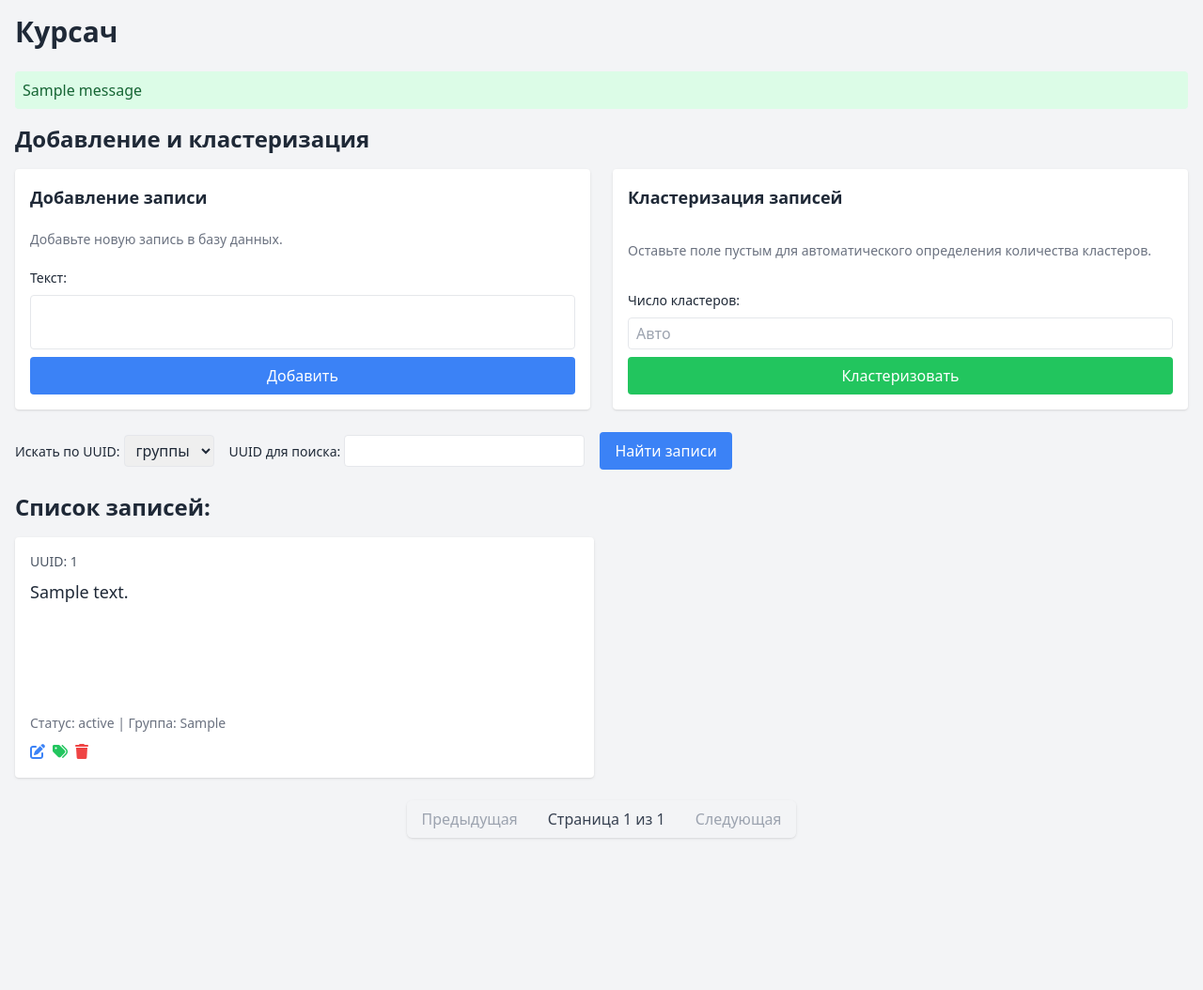
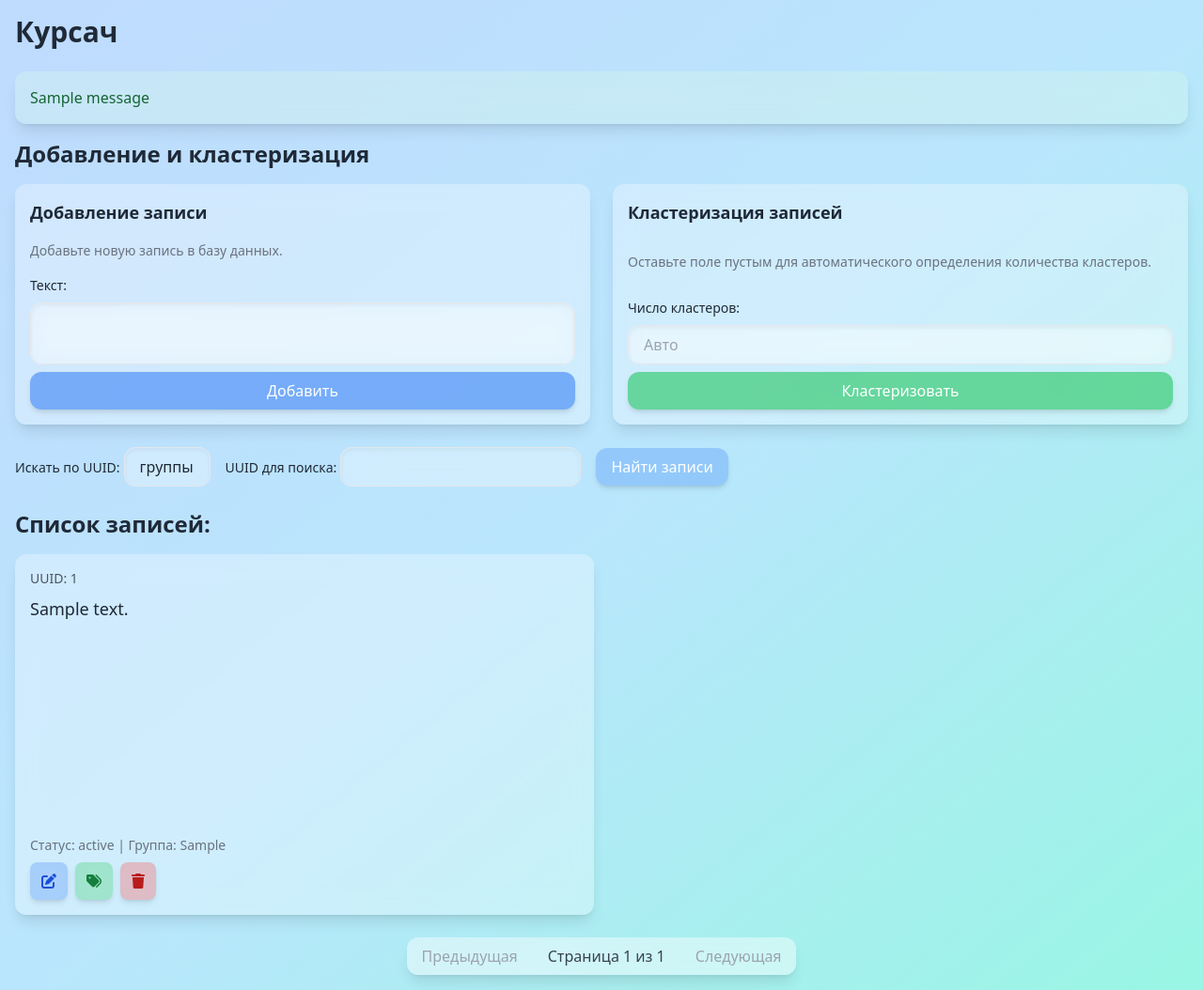
Before and after one commit to StoreksFeed/EduClassificationSystem, a Django app: template web/dashboard/templates/index.html in a window 1280 px wide. Shown: the whole page at 94% size. Before the commit the page ends 893 px from the top, so only its background shows below. Run offline with Django 5.2, Linux system fonts and the light colour scheme; the template is opened without the code that fills it: most values are stand-ins (such as "Sample title", 1, 10 or a date in 2020); one stand-in notice (Sample message) is shown; some libraries are stand-ins or nearby versions.

Commit message:
Updated some styles

```diff
--- a/web/dashboard/templates/components/add_and_cluster.html
+++ b/web/dashboard/templates/components/add_and_cluster.html
@@ -1,22 +1,22 @@
 <div class="grid grid-cols-1 md:grid-cols-2 gap-6 mb-6">
     <!-- Добавление записи -->
-    <div class="flex flex-col justify-between h-64 p-4 bg-white rounded shadow dark:bg-gray-800">
+    <div class="flex flex-col justify-between h-64 p-4 bg-white/30 backdrop-blur-md rounded-xl shadow-lg dark:bg-gray-800/30 dark:backdrop-blur-md">
         <h3 class="text-lg font-semibold">Добавление записи</h3>
         <p class="text-sm text-gray-500 dark:text-gray-400">Добавьте новую запись в базу данных.</p>
         <form action="{% url 'addEntry' %}" method="post" class="flex flex-col gap-2">
             {% csrf_token %}
             <label for="text" class="text-sm">Текст:</label>
             <textarea id="text" name="text"
-                class="w-full h-full px-2 py-1 border rounded resize-none dark:bg-gray-700 dark:border-gray-600"></textarea>
+                class="w-full h-full px-4 py-2 bg-white/30 backdrop-blur-md border rounded-xl shadow-inner resize-none dark:bg-gray-800/30 dark:border-gray-700"></textarea>
             <button type="submit"
-                class="px-4 py-2 bg-blue-500 text-white rounded hover:bg-blue-600 dark:bg-blue-700 dark:hover:bg-blue-800">
+                class="px-4 py-2 bg-blue-500/60 text-white rounded-xl shadow-md hover:bg-blue-500/80 dark:bg-blue-700/30 dark:hover:bg-blue-700/50">
                 Добавить
             </button>
         </form>
     </div>
 
     <!-- Кластеризация записей -->
-    <div class="flex flex-col justify-between h-64 p-4 bg-white rounded shadow dark:bg-gray-800">
+    <div class="flex flex-col justify-between h-64 p-4 bg-white/30 backdrop-blur-md rounded-xl shadow-lg dark:bg-gray-800/30 dark:backdrop-blur-md">
         <h3 class="text-lg font-semibold">Кластеризация записей</h3>
         <p class="text-sm text-gray-500 dark:text-gray-400">Оставьте поле пустым для автоматического определения
             количества кластеров.</p>
@@ -24,9 +24,9 @@
             {% csrf_token %}
             <label for="clusterCount" class="text-sm">Число кластеров:</label>
             <input type="number" id="clusterCount" name="clusterCount" min="1" placeholder="Авто"
-                class="px-2 py-1 border rounded dark:bg-gray-700 dark:border-gray-600">
+                class="px-4 py-2 bg-white/30 backdrop-blur-md border rounded-xl shadow-inner dark:bg-gray-800/30 dark:border-gray-700">
             <button type="submit"
-                class="px-4 py-2 bg-green-500 text-white rounded hover:bg-green-600 dark:bg-green-700 dark:hover:bg-green-800">
+                class="px-4 py-2 bg-green-500/60 text-white rounded-xl shadow-md hover:bg-green-500/80 dark:bg-green-700/30 dark:hover:bg-green-700/50">
                 Кластеризовать
             </button>
         </form>
--- a/web/dashboard/templates/components/entry_list.html
+++ b/web/dashboard/templates/components/entry_list.html
@@ -1,11 +1,12 @@
 <div class="grid grid-cols-1 md:grid-cols-2 gap-4">
     {% for entry in page_obj %}
-    <div class="flex flex-col justify-between h-64 p-4 bg-white rounded shadow dark:bg-gray-800">
+    <div
+        class="flex flex-col justify-between h-96 p-4 bg-white/30 backdrop-blur-md rounded-xl shadow-lg dark:bg-gray-700/20">
         <p class="mb-2 text-sm text-gray-600 dark:text-gray-400">UUID: {{ entry.uuid }}</p>
         <div class="flex-1 mb-2 overflow-y-scroll" id="text-container-{{ entry.uuid }}">
             <p class="text-lg font-medium" id="text-view-{{ entry.uuid }}">{{ entry.text }}</p>
             <textarea id="text-edit-{{ entry.uuid }}"
-                class="hidden w-full h-full px-2 py-1 border rounded resize-none dark:bg-gray-700 dark:border-gray-600"></textarea>
+                class="hidden w-full h-full px-4 py-2 bg-white/30 backdrop-blur-md border rounded-xl shadow-inner resize-none dark:bg-gray-800/30 dark:border-gray-700 dark:text-gray-200"></textarea>
         </div>
         <div class="mt-auto">
             <p class="mb-2 text-sm text-gray-500 dark:text-gray-400">
@@ -16,31 +17,38 @@
                 </a>
             </p>
             <div class="flex gap-2">
+                <!-- Edit Button -->
                 <button onclick="toggleEdit('{{ entry.uuid }}')"
-                    class="text-blue-500 hover:text-blue-700 dark:text-blue-300 dark:hover:text-blue-400">
+                    class="px-3 py-2 bg-blue-500/30 backdrop-blur-md text-blue-700 rounded-lg shadow-md hover:bg-blue-500/50 dark:bg-blue-700/30 dark:text-blue-300 dark:hover:bg-blue-700/50">
                     <i class="fas fa-edit"></i>
                 </button>
+
+                <!-- Save Button -->
                 <form action="{% url 'editEntry' entry.uuid %}" method="post" class="hidden"
                     id="save-form-{{ entry.uuid }}" onsubmit="submitEdit('{{ entry.uuid }}')">
                     {% csrf_token %}
                     <input type="hidden" name="text" id="text-input-{{ entry.uuid }}">
                     <button type="submit"
-                        class="text-green-500 hover:text-green-700 dark:text-green-300 dark:hover:text-green-400">
+                        class="px-3 py-2 bg-green-500/30 backdrop-blur-md text-green-700 rounded-lg shadow-md hover:bg-green-500/50 dark:bg-green-700/30 dark:text-green-300 dark:hover:bg-green-700/50">
                         <i class="fas fa-save"></i>
                     </button>
                 </form>
+
+                <!-- Classify Button -->
                 <form action="{% url 'classifyEntry' entry.uuid %}" method="post">
                     {% csrf_token %}
                     <button type="submit"
-                        class="text-green-500 hover:text-green-700 dark:text-green-300 dark:hover:text-green-400">
+                        class="px-3 py-2 bg-green-500/30 backdrop-blur-md text-green-700 rounded-lg shadow-md hover:bg-green-500/50 dark:bg-green-700/30 dark:text-green-300 dark:hover:bg-green-700/50">
                         <i class="fas fa-tags"></i>
                     </button>
                 </form>
+
+                <!-- Delete Button -->
                 <form action="{% url 'deleteEntry' entry.uuid %}" method="post"
                     onsubmit="return confirmDelete('{{ entry.uuid }}')">
                     {% csrf_token %}
                     <button type="submit"
-                        class="text-red-500 hover:text-red-700 dark:text-red-300 dark:hover:text-red-400">
+                        class="px-3 py-2 bg-red-500/30 backdrop-blur-md text-red-700 rounded-lg shadow-md hover:bg-red-500/50 dark:bg-red-700/30 dark:text-red-300 dark:hover:bg-red-700/50">
                         <i class="fas fa-trash"></i>
                     </button>
                 </form>
--- a/web/dashboard/templates/components/messages.html
+++ b/web/dashboard/templates/components/messages.html
@@ -2,7 +2,7 @@
 <ul class="mb-4">
     {% for message in messages %}
     <li
-        class="p-2 mb-2 rounded {% if message.tags == 'error' %}bg-red-100 text-red-800 dark:bg-red-900 dark:text-red-200{% else %}bg-green-100 text-green-800 dark:bg-green-900 dark:text-green-200{% endif %}">
+        class="p-4 mb-2 rounded-xl shadow-lg backdrop-blur-md {% if message.tags == 'error' %}bg-red-100/30 text-red-800 dark:bg-red-900/30 dark:text-red-200 {% else %}bg-green-100/30 text-green-800 dark:bg-green-900/30 dark:text-green-200 {% endif %}">
         {{ message }}
     </li>
     {% endfor %}
--- a/web/dashboard/templates/components/pagination.html
+++ b/web/dashboard/templates/components/pagination.html
@@ -1,29 +1,33 @@
 {% load querystring %}
 
 <div class="mt-6 flex justify-center">
-    <nav class="inline-flex rounded-md shadow">
+    <nav class="inline-flex rounded-xl shadow-lg bg-white/30 backdrop-blur-md dark:bg-gray-700/20">
         {% if page_obj.has_previous %}
         <a href="?{% querystring request page=page_obj.previous_page_number %}"
-            class="px-4 py-2 rounded-l-md bg-gray-200 text-gray-700 hover:bg-gray-300 dark:bg-gray-700 dark:text-gray-200 dark:hover:bg-gray-600">
+            class="px-4 py-2 rounded-l-xl text-gray-700 hover:bg-white/40 dark:text-gray-200 dark:hover:bg-gray-700">
             Предыдущая
         </a>
         {% else %}
         <span
-            class="px-4 py-2 rounded-l-md bg-gray-100 text-gray-400 dark:bg-gray-800 dark:text-gray-500">Предыдущая</span>
+            class="px-4 py-2 rounded-l-xl text-gray-400 bg-white/20 dark:text-gray-500 dark:bg-gray-700">
+            Предыдущая
+        </span>
         {% endif %}
 
-        <span class="px-4 py-2 bg-gray-100 text-gray-700 dark:bg-gray-800 dark:text-gray-200">
+        <span class="px-4 py-2 text-gray-700 bg-white/20 dark:text-gray-200 dark:bg-gray-700">
             Страница {{ page_obj.number }} из {{ page_obj.paginator.num_pages }}
         </span>
 
         {% if page_obj.has_next %}
         <a href="?{% querystring request page=page_obj.next_page_number %}"
-            class="px-4 py-2 rounded-r-md bg-gray-200 text-gray-700 hover:bg-gray-300 dark:bg-gray-700 dark:text-gray-200 dark:hover:bg-gray-600">
+            class="px-4 py-2 rounded-r-xl text-gray-700 hover:bg-white/40 dark:text-gray-200 dark:hover:bg-gray-700">
             Следующая
         </a>
         {% else %}
         <span
-            class="px-4 py-2 rounded-r-md bg-gray-100 text-gray-400 dark:bg-gray-800 dark:text-gray-500">Следующая</span>
+            class="px-4 py-2 rounded-r-xl text-gray-400 bg-white/20 dark:text-gray-500 dark:bg-gray-700">
+            Следующая
+        </span>
         {% endif %}
     </nav>
 </div>
--- a/web/dashboard/templates/components/search_form.html
+++ b/web/dashboard/templates/components/search_form.html
@@ -3,7 +3,7 @@
         <div>
             <label for="searchType" class="text-sm font-medium">Искать по UUID:</label>
             <select id="searchType" name="searchType"
-                class="px-2 py-1 border rounded dark:bg-gray-700 dark:border-gray-600">
+                class="px-4 py-2 bg-white/30 backdrop-blur-md border rounded-xl shadow-inner appearance-none dark:bg-gray-800/30 dark:border-gray-700 dark:text-gray-200">
                 <option value="group" {% if request.GET.searchType == "group" %}selected{% endif %}>группы</option>
                 <option value="entry" {% if request.GET.searchType == "entry" %}selected{% endif %}>записи</option>
             </select>
@@ -11,10 +11,10 @@
         <div>
             <label for="searchQuery" class="text-sm font-medium">UUID для поиска:</label>
             <input type="text" id="searchQuery" name="searchQuery"
-                class="w-64 px-2 py-1 border rounded dark:bg-gray-700 dark:border-gray-600">
+                class="w-64 px-4 py-2 bg-white/30 backdrop-blur-md border rounded-xl shadow-inner dark:bg-gray-800/30 dark:border-gray-700">
         </div>
         <button type="submit"
-            class="px-4 py-2 bg-blue-500 text-white rounded hover:bg-blue-600 dark:bg-blue-700 dark:hover:bg-blue-800">
+            class="px-4 py-2 bg-blue-500/30 text-white rounded-xl shadow-md hover:bg-blue-500 dark:bg-blue-700/30 dark:hover:bg-blue-700/50">
             Найти записи
         </button>
     </form>
@@ -30,3 +30,14 @@
         });
     }
 </script>
+
+<script>
+    function cleanForm(form) {
+        const inputs = form.querySelectorAll('input, select');
+        inputs.forEach(input => {
+            if (!input.value.trim()) {
+                input.name = '';
+            }
+        });
+    }
+</script>
--- a/web/dashboard/templates/index.html
+++ b/web/dashboard/templates/index.html
@@ -24,7 +24,7 @@
     </style>
 </head>
 
-<body class="bg-gray-100 text-gray-800 dark:bg-gray-900 dark:text-gray-100">
+<body class="bg-gradient-to-br from-blue-200 via-sky-200 to-teal-200 text-gray-800 dark:from-slate-900 dark:via-gray-900 dark:to-gray-950 dark:text-gray-100">
     <div class="container mx-auto p-4">
         <h1 class="mb-6 text-3xl font-bold">
             <a href="{% url 'index' %}" class="hover:underline">
```
